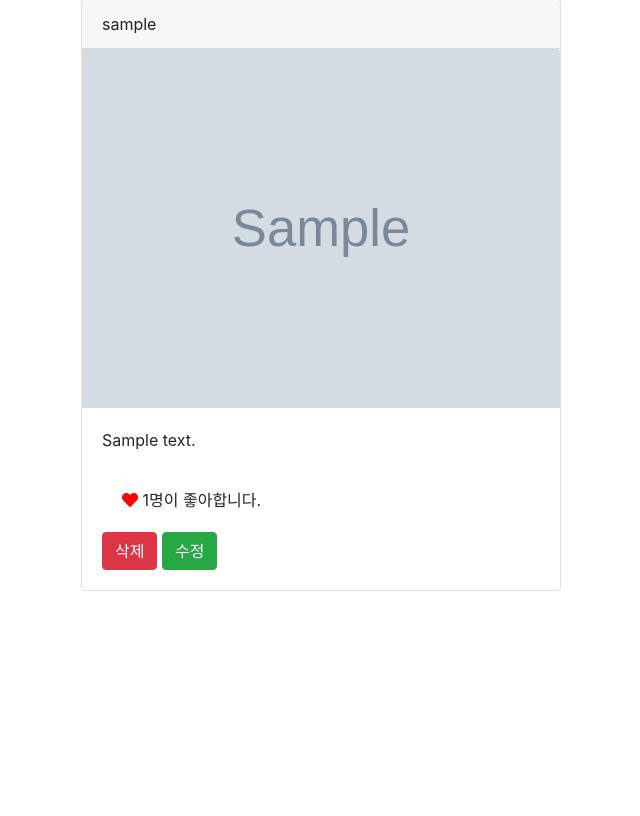
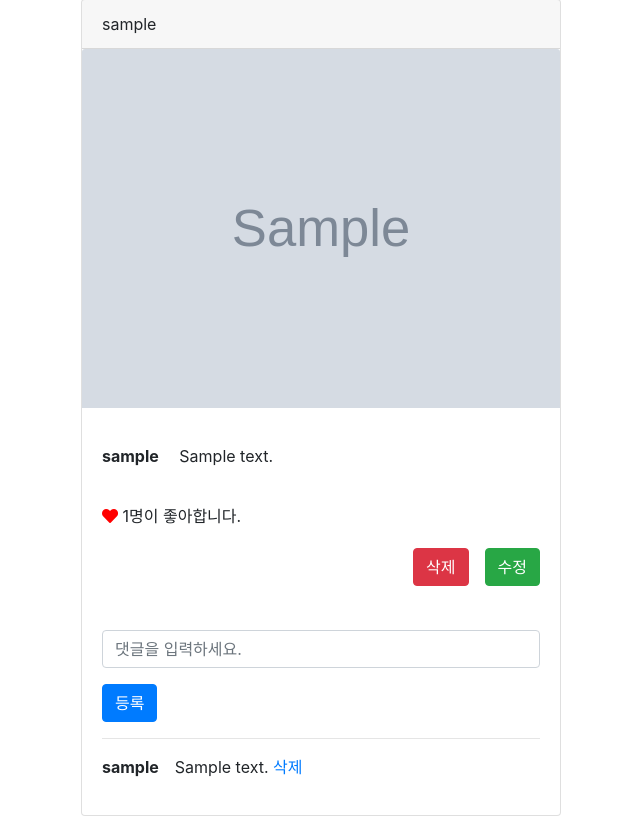
Before and after one commit to dowookims/insta, a Django app: page /posts/ in a window 1280 px wide. Shown: the part 102-918 px from the top of the page, without its empty margins (319-959 px from the left). Before the commit the page ends 693 px from the top, so only its background shows below. Run offline with Django 3.2, Linux system fonts and the light colour scheme; a user stored in the database is signed in; tables that the repository leaves empty hold one stand-in row (values such as "Sample post"); grey boxes marked "Sample" are stand-in pictures; some libraries are stand-ins or nearby versions.

Commit message:
Comment 작성 기능 추가 / 모델 구현

```diff
--- a/instagram/settings.py
+++ b/instagram/settings.py
@@ -122,7 +122,8 @@ USE_TZ = True
 # https://docs.djangoproject.com/en/2.1/howto/static-files/
 
 
-STATIC_URL = '/static/'
+STATIC_URL = "/static/"
+STATICFILES_DIRS = [os.path.join(BASE_DIR, 'static'), ]
 # 미디어  파일들이 불릴 url
 MEDIA_URL = '/media/'
 # 실제 저장 장소
--- a/posts/forms.py
+++ b/posts/forms.py
@@ -1,15 +1,25 @@
 from django import forms
-from . models import Post
+from . models import Post, Comment
 
 # Post라는 모델을 조작 할 수 있는 PostModelForm 정의
 class PostForm(forms.ModelForm):
     # 1. 이 폼이 어떤 input field를 가지는지
     # 2. 해당 input field의 속성을 추가
-    content = forms.CharField(label="내용", widget = forms.Textarea(attrs={
+    content = forms.CharField(widget = forms.Textarea(attrs={
         'placeholder': '오늘은 무엇을 하셨나요?'
-    }))
+    }), label='')
 
     class Meta:
         model = Post
         # fields = "__all__" # __all__ : 가지고 있는 모든 필드(지금은 content가 적으나 나중에는 모델)
         fields = ['content', 'image']
+
+
+class CommentForm(forms.ModelForm):
+    content = forms.CharField(widget = forms.TextInput(attrs={
+        'placeholder': '댓글을 입력하세요.'
+    }), label='')
+
+    class Meta:
+        model = Comment
+        fields = ['content']
--- a/posts/models.py
+++ b/posts/models.py
@@ -11,3 +11,13 @@ class Post(models.Model):
 
     def __str__(self):
         return str(self.id) + '/' + self.content
+
+class Comment(models.Model):
+    content = models.TextField()
+    post = models.ForeignKey(Post, on_delete=models.CASCADE, blank=True)
+    user = models.ForeignKey(settings.AUTH_USER_MODEL, on_delete=models.CASCADE)
+    created_at = models.DateTimeField(auto_now_add=True)
+    updated_at = models.DateTimeField(auto_now=True)
+
+    def __str__(self):
+        return self.user + '님이' + self.post.content + '글에' + self.content +'라는 댓글을 달았습니다.'
--- a/posts/templates/posts/index.html
+++ b/posts/templates/posts/index.html
@@ -1,5 +1,6 @@
 {% extends 'base.html' %}
-
+{% load static %}
+{% load bootstrap4 %}
 {% block body %}
   {% if messages %}
     <div class="alert alert-warning" role="alert">
@@ -13,10 +14,10 @@
         <span>{{ post.user }}</span>
       </div>
       <img src="{{ post.image.url }}" class="card-img-top" alt="..." style="max-height: 30rem;">
-      <div class="card-body">
-        <p class="card-text">{{ post.content }}</p>
+      <div class="card-body mt-3 mb-0 pb-0">
+        <p class="card-text"><strong class="mr-3">{{post.user}}</strong> {{ post.content }}</p>
         <!-- 작성자만 수정 / 삭제 가능 -->
-        <div class="post-menu card-body">
+        <div class="post-menu card-body pl-0">
           <!-- 좋아요 버튼 추가-->
           {% if user in post.like_users.all %}
           <a href="{% url 'posts:like' post.id %}"><i class="fas fa-heart like"></i></a>
@@ -28,9 +29,34 @@
           </span>
         </div>
         {% if post.user == request.user %}
-          <a href="{% url 'posts:delete' post.id %}" class="btn btn-danger">삭제</a>
+        <div class="d-flex justify-content-end">
+          <a href="{% url 'posts:delete' post.id %}" class="btn btn-danger mr-3">삭제</a>
           <a href="{% url 'posts:update' post.id %}" class="btn btn-success">수정</a>
+        </div>
         {% endif %}
+      </div>
+      {% if user.is_authenticated %}
+      <div class="card-body">
+        <!-- Comment에 대한 ModelForm  -->
+        <div class="comment">
+          <form action="{% url 'posts:comment_create' post.id%}" method="POST">
+            <!-- Use Bootstrap Form  -->
+            {% csrf_token %}
+            {% bootstrap_form form %}
+            <button class="btn btn-primary" type="submit">등록</button>
+          </form>
+        </div>
+        <hr />
+      {% endif %}
+        <!-- 해당글에 작성된 댓글을 모두 출력 -->
+        {% for comment in post.comment_set.all %}
+          <p class="mt-2">
+            <span class="mr-3"><strong>{{ comment.user.username }}</strong></span><span>{{ comment.content }}</span>
+            {% if request.user == comment.user %}
+            <a href="{% url 'posts:comment_delete' post.id comment.id %}">삭제</a>
+            {% endif %}
+          </p>
+        {% endfor %}
       </div>
     </div>
   </div>
--- a/posts/urls.py
+++ b/posts/urls.py
@@ -9,5 +9,7 @@ urlpatterns = [
     path('create/', views.create, name="create"),
     path('<int:id>/update/', views.update, name="update"),
     path('<int:id>/delete/', views.delete, name="delete"),
-    path('<int:id>/like/', views.like, name="like")
+    path('<int:id>/like/', views.like, name="like"),
+    path('<int:id>/comment/create', views.comment_create, name="comment_create"),
+    path('<int:id>/comment/delete/<int:comment_id>', views.comment_delete, name="comment_delete"),
 ]
--- a/posts/views.py
+++ b/posts/views.py
@@ -1,15 +1,17 @@
 from django.shortcuts import render, redirect, get_object_or_404
-from . forms import PostForm
-from . models import Post
+from . forms import PostForm, CommentForm
+from . models import Post, Comment
 from django.views.decorators.http import require_safe
 from django.contrib.auth.decorators import login_required
+from django.views.decorators.http import require_http_methods
 
 # Create your views here.
 
 def index(request):
     # Show all posts
     posts = Post.objects.all()
-    return render(request, 'posts/index.html', {'posts': posts})
+    form = CommentForm()
+    return render(request, 'posts/index.html', {'posts': posts, 'form': form})
 
 
 @login_required
@@ -63,3 +65,25 @@ def like(request, id):
     else:
         post.like_users.add(request.user)
     return redirect('posts:index')
+
+
+@login_required
+@require_http_methods(["POST"])
+def comment_create(request, id):
+    form = CommentForm(request.POST)
+    if form.is_valid():
+        comment = form.save(commit=False)
+        post = Post.objects.get(pk=id)
+        comment.user = request.user
+        comment.post = post
+        comment.save()
+    return redirect('posts:index')
+
+
+@login_required
+def comment_delete(request, id, comment_id):
+    comment = get_object_or_404(Comment, id=comment_id)
+    if comment.user != request.user:
+        return redirect('posts:index')
+    comment.delete()
+    return redirect('posts:index')
--- a/templates/base.html
+++ b/templates/base.html
@@ -1,4 +1,5 @@
 <!doctype html>
+{% load static %}
 <html lang="en">
   <head>
   <!-- Required meta tags -->
@@ -10,6 +11,8 @@
 
   <!-- Font-awsome  -->
   <link rel="stylesheet" href="https://use.fontawesome.com/releases/v5.8.1/css/all.css" integrity="sha384-50oBUHEmvpQ+1lW4y57PTFmhCaXp0ML5d60M1M7uH2+nqUivzIebhndOJK28anvf" crossorigin="anonymous">
+
+  <link rel="stylesheet" href="{% static './css/abc.css' %}">
   <title>INSTAGRAM</title>
   <style>
     body : {
```
Also changed, not shown: posts/migrations/0005_comment.py (added), static/css/abc.css (added).
